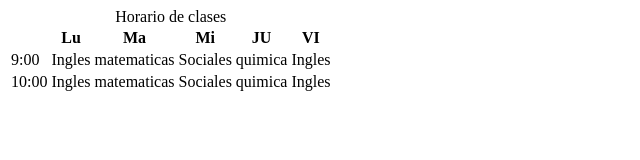
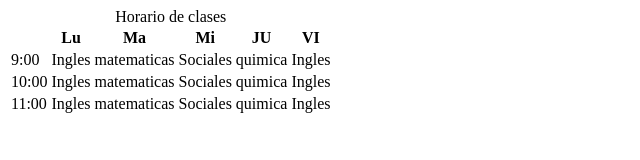
Before and after one commit to DOVAYI/cursohtml5, a plain HTML site: page index.html in a window 1280 px wide. Shown: the whole page, without its empty margins (0-640 px from the left). Drawn offline with Linux system fonts and the light colour scheme.

Commit message:
agrege una nueva fila

```diff
--- a/index.html
+++ b/index.html
@@ -39,6 +39,15 @@
                 <td>Ingles</td>
 
             </tr>
+            <tr>
+                <td>11:00</td>
+                <td>Ingles</td>
+                <td>matematicas</td>
+                <td>Sociales</td>
+                <td>quimica</td>
+                <td>Ingles</td>
+
+            </tr>
         </tbody>
 
     </table>
```
